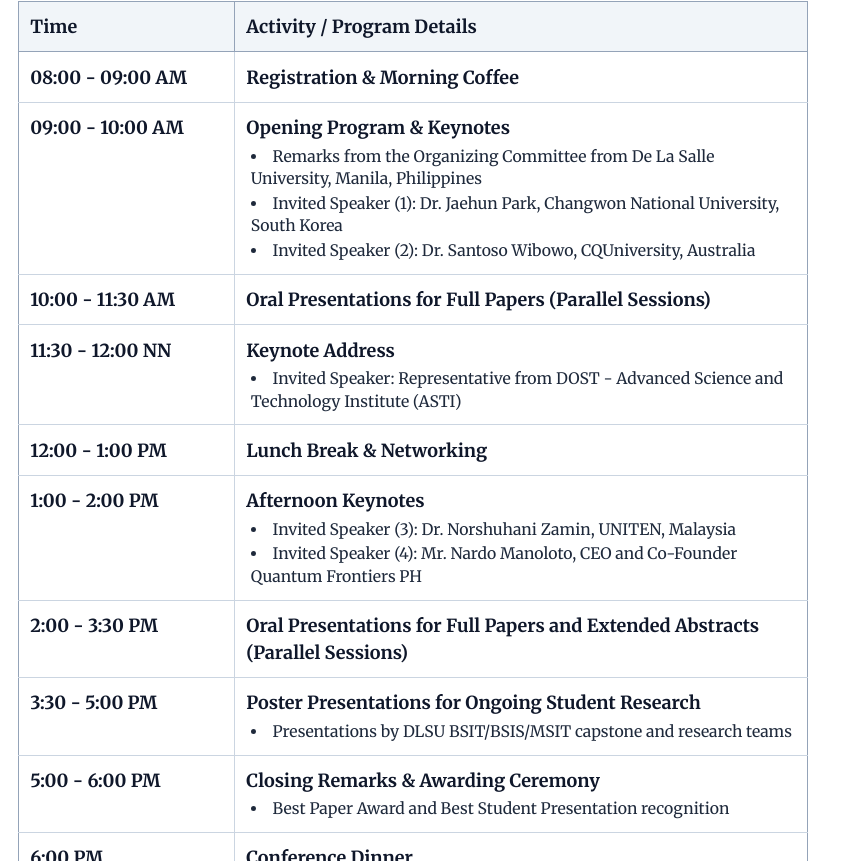
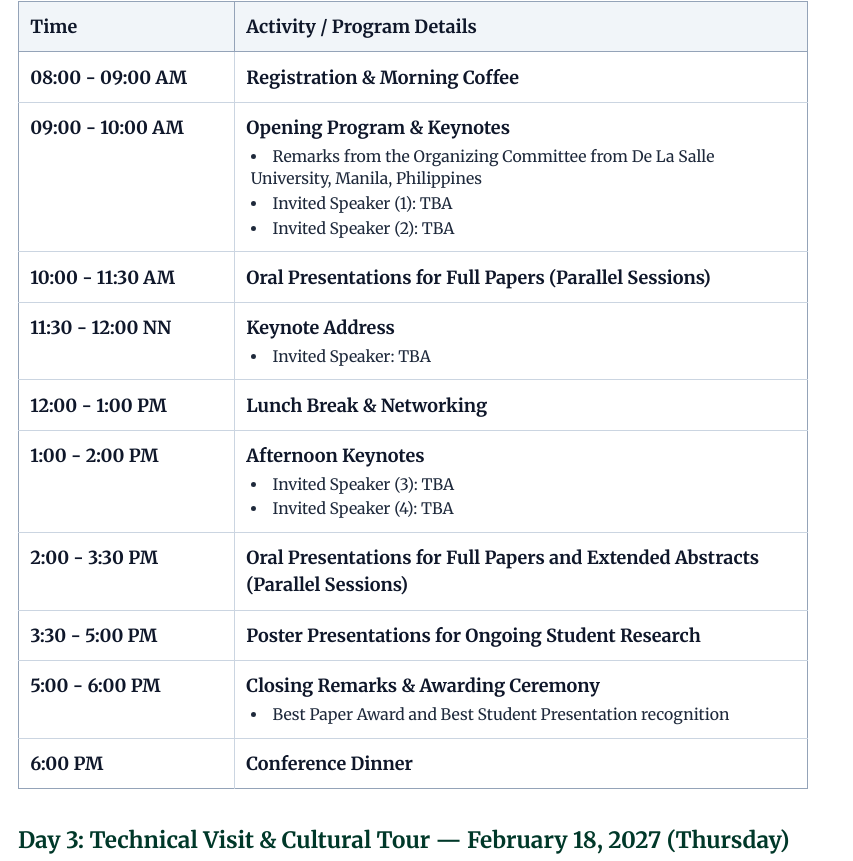
Before and after one commit to Cite4D/CITAS, a React (Vite) app: page / in a window 1280 px wide. Shown: the part 2499-3360 px from the top of the page, without its empty margins (0-853 px from the left). Built offline with nearby package versions, Linux system fonts and the light colour scheme.

Commit message:
Replace speaker names with TBA in schedule and remove subtext for 3:30 - 5:00 PM

```diff
--- a/src/context/ConferenceContext.tsx
+++ b/src/context/ConferenceContext.tsx
@@ -2,7 +2,7 @@ import React, { createContext, useContext, useState } from 'react';
 import { ConferenceConfig } from '../types/conference';
 import { defaultConferenceData } from '../data/defaultConferenceData';
 
-const STORAGE_KEY = 'CITAS_2027_SIBR_CONFIG_V2';
+const STORAGE_KEY = 'CITAS_2027_SIBR_CONFIG_V3';
 
 interface ConferenceContextType {
   config: ConferenceConfig;
@@ -23,7 +23,7 @@ export const ConferenceProvider: React.FC<{ children: React.ReactNode }> = ({ ch
       const stored = localStorage.getItem(STORAGE_KEY);
       if (stored) {
         const parsed = JSON.parse(stored);
-        if (parsed.version === 2) {
+        if (parsed.version === 3) {
           return { ...defaultConferenceData, ...parsed };
         }
       }
--- a/src/data/defaultConferenceData.ts
+++ b/src/data/defaultConferenceData.ts
@@ -1,7 +1,7 @@
 import { ConferenceConfig } from '../types/conference';
 
 export const defaultConferenceData: ConferenceConfig = {
-  version: 2,
+  version: 3,
   lastUpdated: new Date().toISOString(),
   acronym: 'CITAS 2027',
   fullName: 'International Conference on Innovation, Technology, and Analytics for Society',
@@ -94,8 +94,8 @@ export const defaultConferenceData: ConferenceConfig = {
           description: 'Opening Program & Keynotes',
           details: [
             'Remarks from the Organizing Committee from De La Salle University, Manila, Philippines',
-            'Invited Speaker (1): Dr. Jaehun Park, Changwon National University, South Korea',
-            'Invited Speaker (2): Dr. Santoso Wibowo, CQUniversity, Australia'
+            'Invited Speaker (1): TBA',
+            'Invited Speaker (2): TBA'
           ]
         },
         {
@@ -106,7 +106,7 @@ export const defaultConferenceData: ConferenceConfig = {
           time: '11:30 - 12:00 NN',
           description: 'Keynote Address',
           details: [
-            'Invited Speaker: Representative from DOST - Advanced Science and Technology Institute (ASTI)'
+            'Invited Speaker: TBA'
           ]
         },
         {
@@ -117,8 +117,8 @@ export const defaultConferenceData: ConferenceConfig = {
           time: '1:00 - 2:00 PM',
           description: 'Afternoon Keynotes',
           details: [
-            'Invited Speaker (3): Dr. Norshuhani Zamin, UNITEN, Malaysia',
-            'Invited Speaker (4): Mr. Nardo Manoloto, CEO and Co-Founder Quantum Frontiers PH'
+            'Invited Speaker (3): TBA',
+            'Invited Speaker (4): TBA'
           ]
         },
         {
@@ -127,10 +127,7 @@ export const defaultConferenceData: ConferenceConfig = {
         },
         {
           time: '3:30 - 5:00 PM',
-          description: 'Poster Presentations for Ongoing Student Research',
-          details: [
-            'Presentations by DLSU BSIT/BSIS/MSIT capstone and research teams'
-          ]
+          description: 'Poster Presentations for Ongoing Student Research'
         },
         {
           time: '5:00 - 6:00 PM',
@@ -162,27 +159,27 @@ export const defaultConferenceData: ConferenceConfig = {
   ],
   invitedSpeakers: [
     {
-      name: 'Dr. Jaehun Park',
+      name: 'TBA',
       affiliation: 'Changwon National University, South Korea',
       topicOrRole: 'Invited Keynote Speaker'
     },
     {
-      name: 'Dr. Santoso Wibowo',
+      name: 'TBA',
       affiliation: 'CQUniversity, Australia',
       topicOrRole: 'Invited Keynote Speaker'
     },
     {
-      name: 'Representative from DOST-ASTI',
+      name: 'TBA',
       affiliation: 'Advanced Science and Technology Institute, Department of Science and Technology',
       topicOrRole: 'Government Technology Keynote'
     },
     {
-      name: 'Dr. Norshuhani Zamin',
+      name: 'TBA',
       affiliation: 'Universiti Tenaga Nasional (UNITEN), Malaysia',
       topicOrRole: 'Invited Keynote Speaker'
     },
     {
-      name: 'Mr. Nardo Manoloto',
+      name: 'TBA',
       affiliation: 'CEO and Co-Founder, Quantum Frontiers PH',
       topicOrRole: 'Industry Keynote Speaker'
     }
```
Also changed, not shown: .impeccable/hook.cache.json, 5 other files (tests, documents, lock files or other folders).
